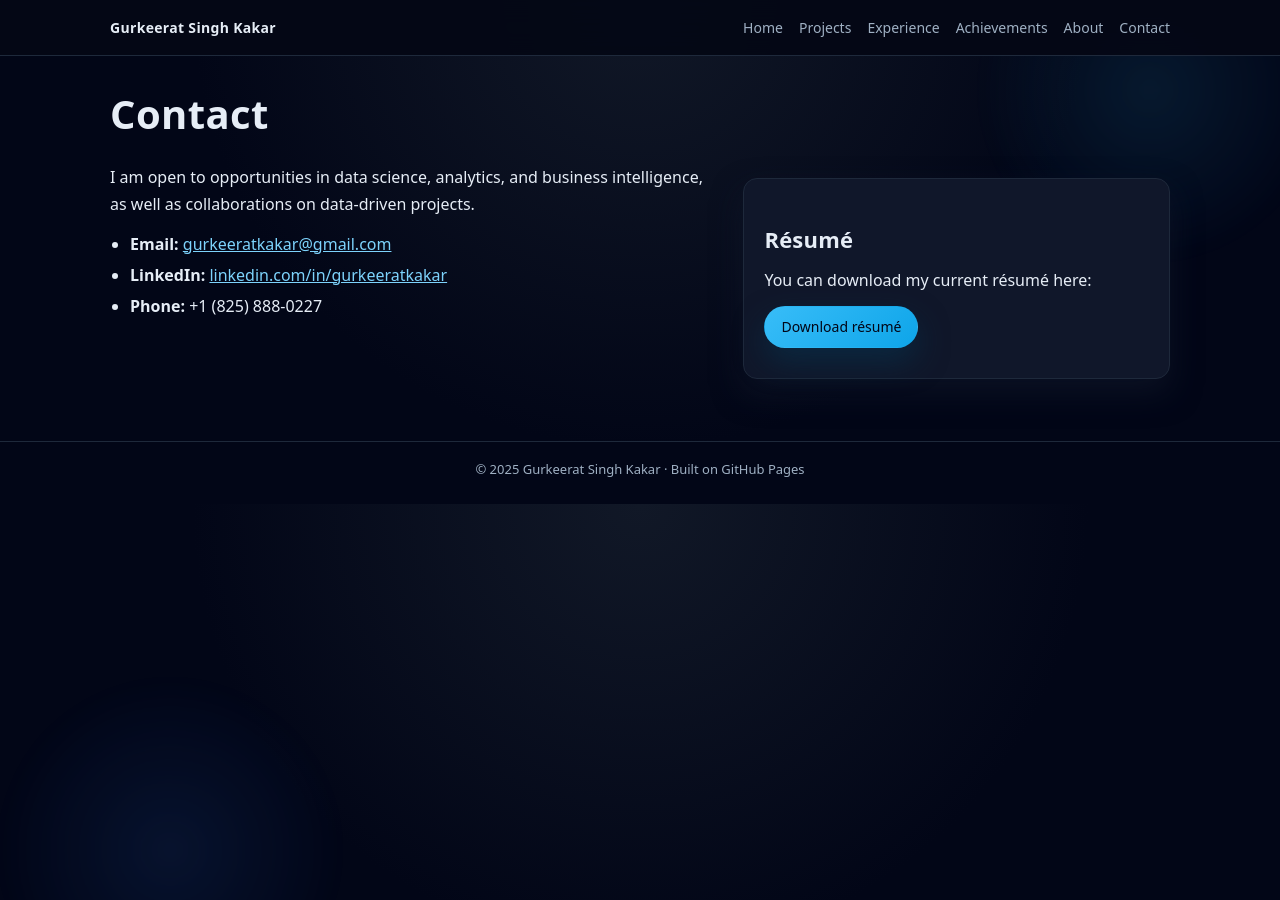
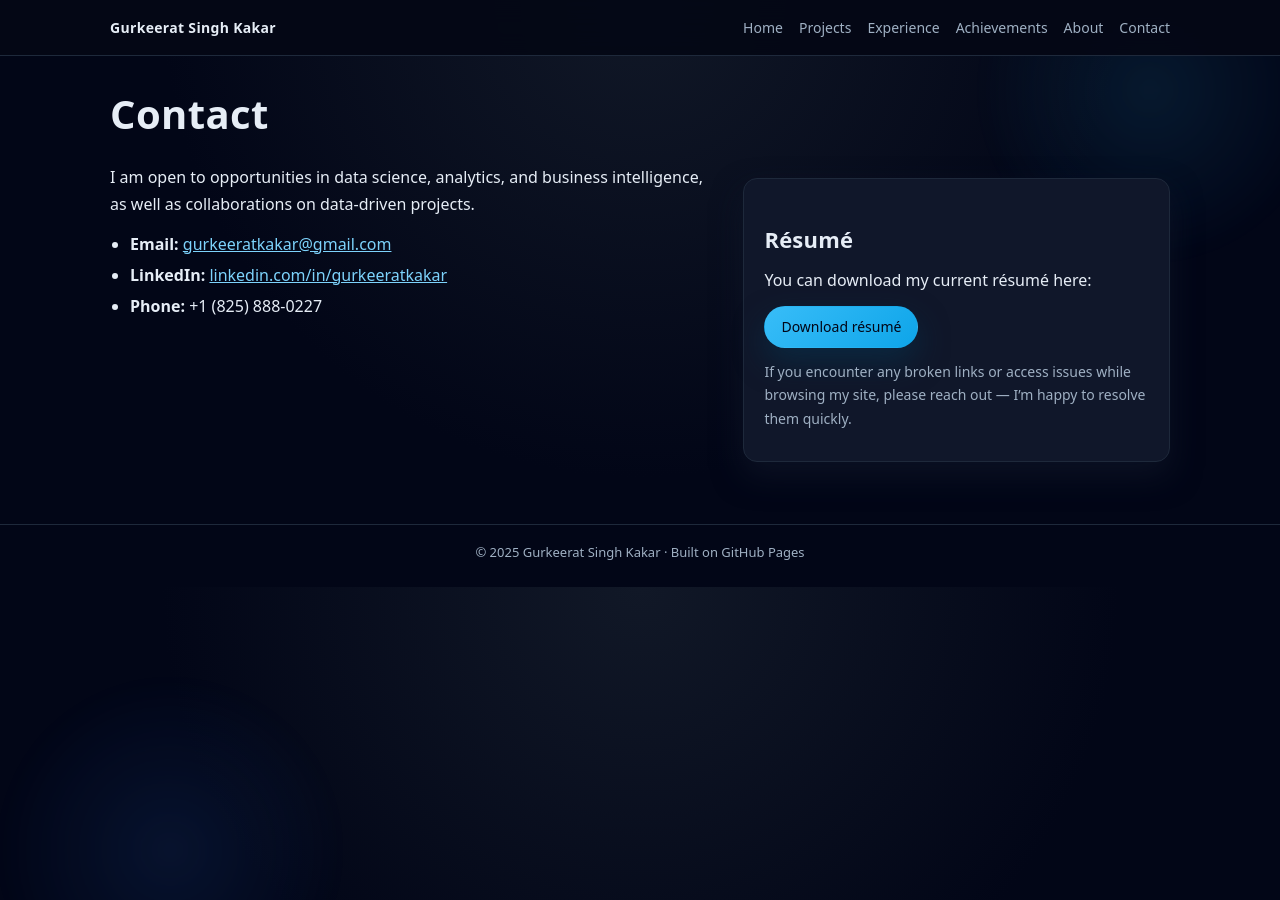
Before and after one commit to Gskakar/.github.io, a Jekyll site: the page built from contact.md, in a window 1280 px wide. Built offline with Jekyll 4.4.1, drawn with Linux system fonts in a browser that asks for light colours.

Commit message:
Small change-5

```diff
--- a/contact.md
+++ b/contact.md
@@ -22,7 +22,12 @@ title: Contact
     <h2>Résumé</h2>
     <p>You can download my current résumé here:</p>
     <p>
-      <a class="button button-primary" href="/assets/resume.pdf">Download résumé</a>
+      <a class="button button-primary" href="/assets/Gurkeerat_SK_Resume.pdf">Download résumé</a>
     </p>
+
+  <p style="color: var(--muted); font-size: 14px;">
+  If you encounter any broken links or access issues while browsing my site, please reach out — I’m happy to resolve them quickly.
+</p>
+
   </div>
 </div>
```
Also changed, not shown: about.md (+1 -1 lines).
